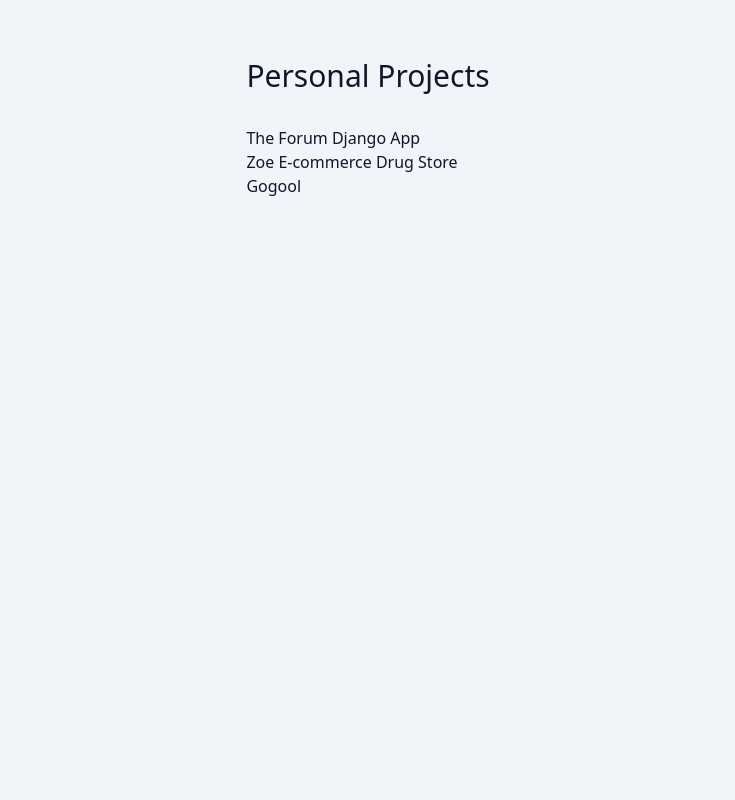
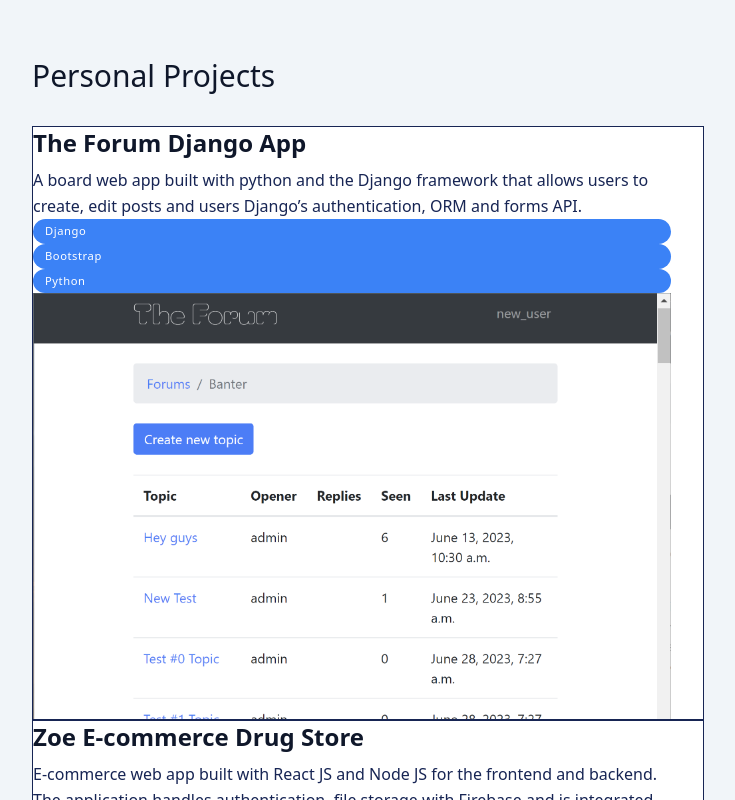
Before and after one commit to am-derrick/my_portfolio, a Next.js app: page / in a window 1280 px wide. Shown: the part 1300-2100 px from the top of the page, without its empty margins (272-1007 px from the left). Built offline with nearby package versions, Linux system fonts and the light colour scheme.

Commit message:
section added

```diff
--- a/components/projects.tsx
+++ b/components/projects.tsx
@@ -1,6 +1,7 @@
 import React from 'react';
 import SectionHeading from './section-heading';
 import { myProjects } from '@/lib/data';
+import Image from 'next/image';
 
 export default function Projects() {
   return (
@@ -23,6 +24,15 @@ type ProjectProps = (typeof myProjects)[number];
 
 function Project({ title, description, tags, imageUrl }: ProjectProps) {
     return (
-        <div>{title}</div>
+        <section className='bg-white max-w-[42rem] border border-blue-950 overflow-hidden sm:pr-8'>
+            <h3 className='text-2xl font-semibold'>{title}</h3>
+            <p className='mt-2 leading-relaxed text-blue-950'>{description}</p>
+            <ul>
+                {tags.map((tag, index) =>(
+                    <li className='bg-blue-500 px-3 py-1 text-[0.7rem] tracking-wider text-white rounded-full' key={index}>{tag}</li>
+                ))}
+            </ul>
+            <Image src={imageUrl} alt="My projects" quality={95} />
+        </section>
     )
 }
```
